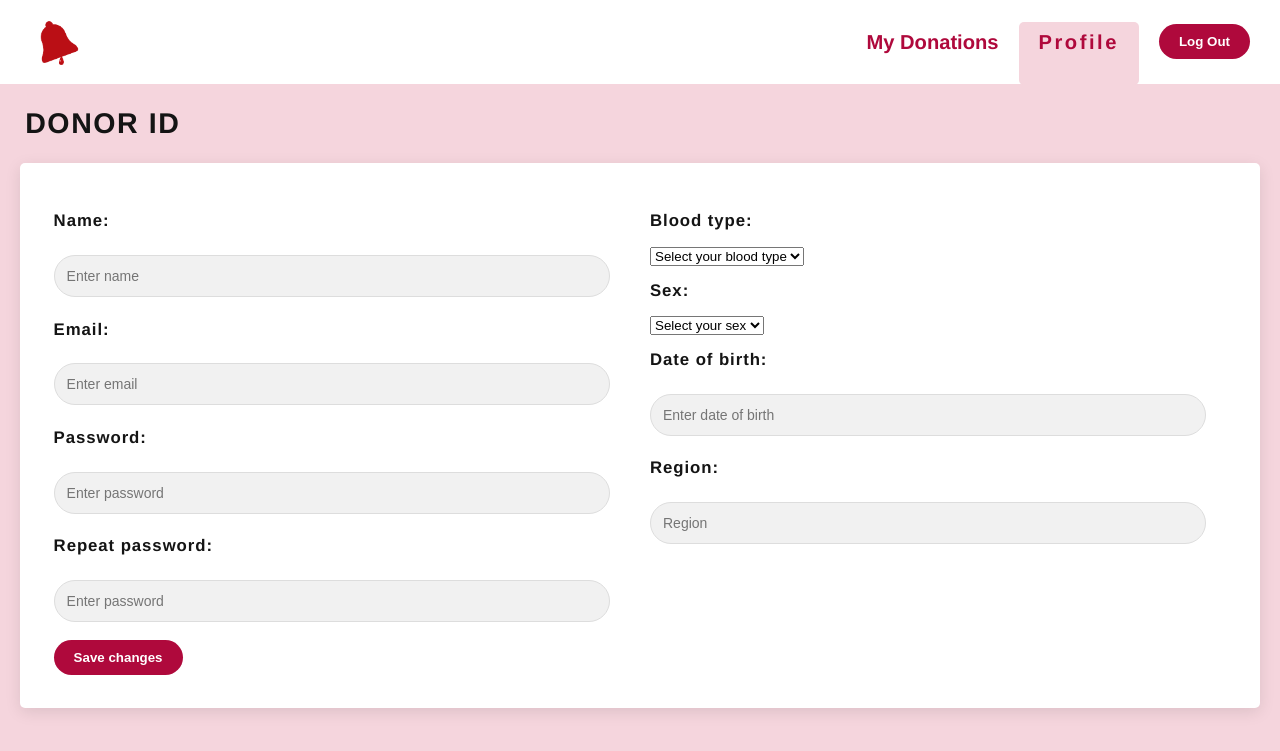
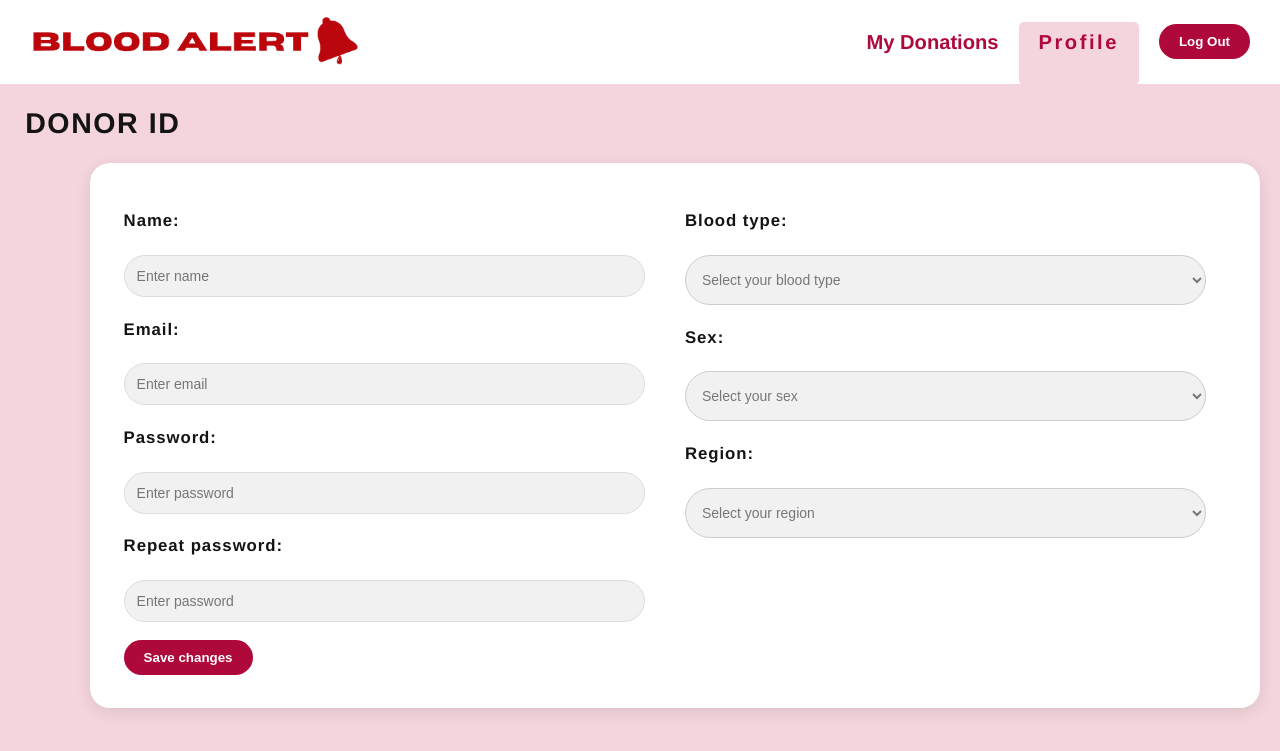
Before and after one commit to ralfcat/LIMS_twister, a PHP site: page /Donor_info.php in a window 1280 px wide. Shown: the top 751 px of the page. Run offline with PHP 8.4, Linux system fonts and the light colour scheme; some web fonts are replaced.

Commit message:
fixed the issues with the profile pages

```diff
--- a/Donor_info.php
+++ b/Donor_info.php
@@ -11,7 +11,7 @@
 <body>
     <header>
         <div class="logo-container">
-            <img class="logo" src="BloodAlert_logo.png" alt="Logo">
+            <img class="logo" src="Logo-and-text.png" alt="Logo">
         </div>
         <nav>
             <ul>
@@ -63,11 +63,12 @@
                     <option value="Other">Other</option>
                 </select>
 
-                <h3>Date of birth:</h3>
-                <input type="text" placeholder="Enter date of birth">
-
                 <h3>Region:</h3>
-                <input type="text" placeholder="Region">
+                <select name="Region">
+                    <option value="" disabled selected>Select your region</option>
+                    <option value="Varmland">Värmland</option>
+                    <option value="etc">etc</option>
+                </select>
             </div>
         </div>
     </section>
--- a/stylesheet/styles2.css
+++ b/stylesheet/styles2.css
@@ -240,13 +240,14 @@ nav .active {
 .form-container {
     display: flex;
     justify-content: space-between;
+    align-items: stretch;
     padding: 2rem;
-    border-radius: 5px;
-    margin: 20 0;
+    border-radius: 20px;
+    margin: 20 ;
     background-color: white;
     box-shadow: 0 4px 16px rgba(0, 0, 0, 0.1);
     max-width: 70rem;
-    margin-left: 20px;
+    margin-left: 90px;
     margin-right: 20px;
 }
 
@@ -258,6 +259,20 @@ nav .active {
 
 .form-column:last-child {
     margin-right: 0;
+}
+
+.form-column select {
+    width: 250px;
+    height: 50px;
+    border-radius: 30px;
+    border: 1px solid #ccc;
+    background-color: #f1f1f1;
+    color: #777777;
+    font-size: 14px;
+    width: calc(100% - 20px);
+    padding: 12px;
+    margin: 8px 0;
+    box-sizing: border-box;
 }
 
 .profile-changes-button {
```
Also changed, not shown: bbank_info.php (+6 -2 lines).
